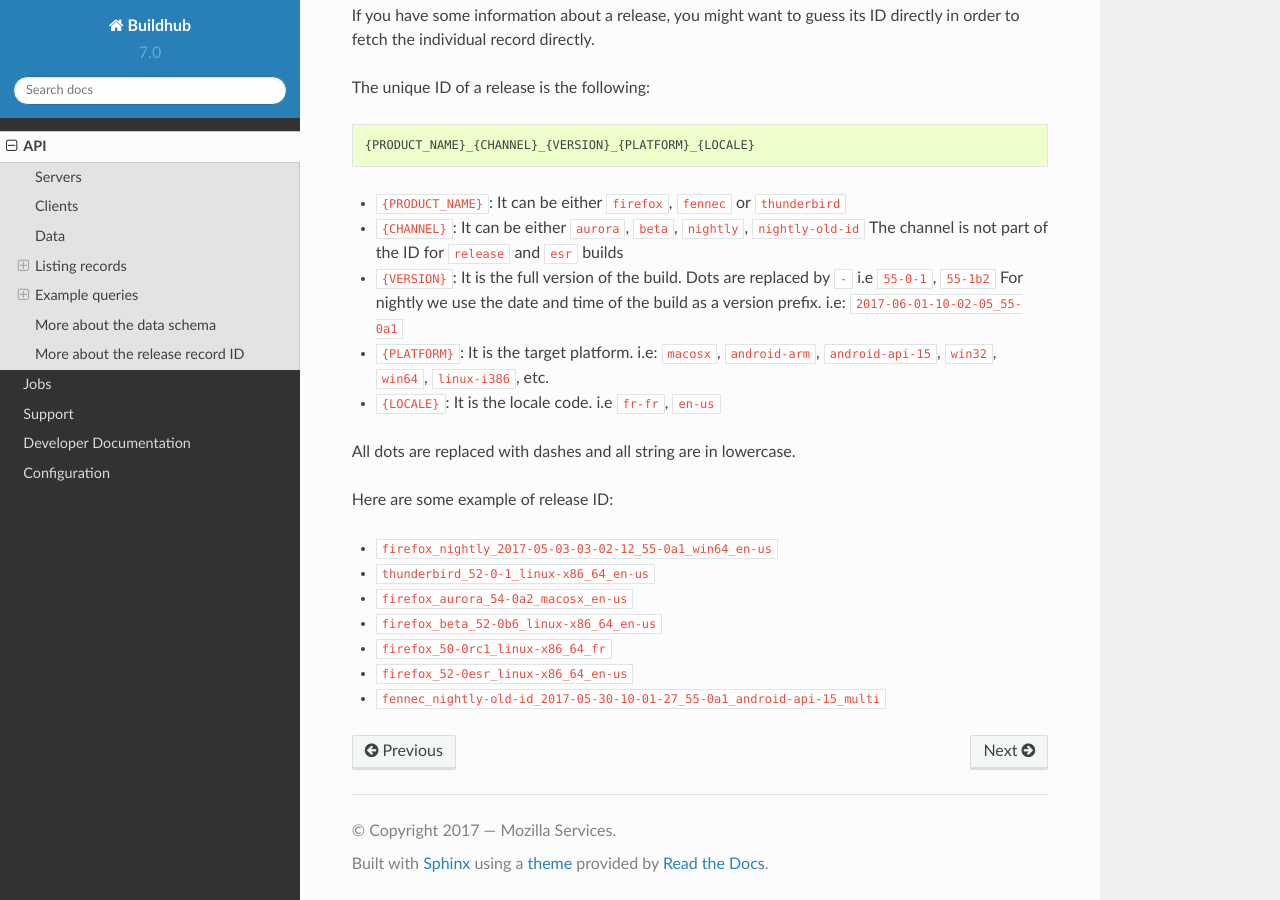
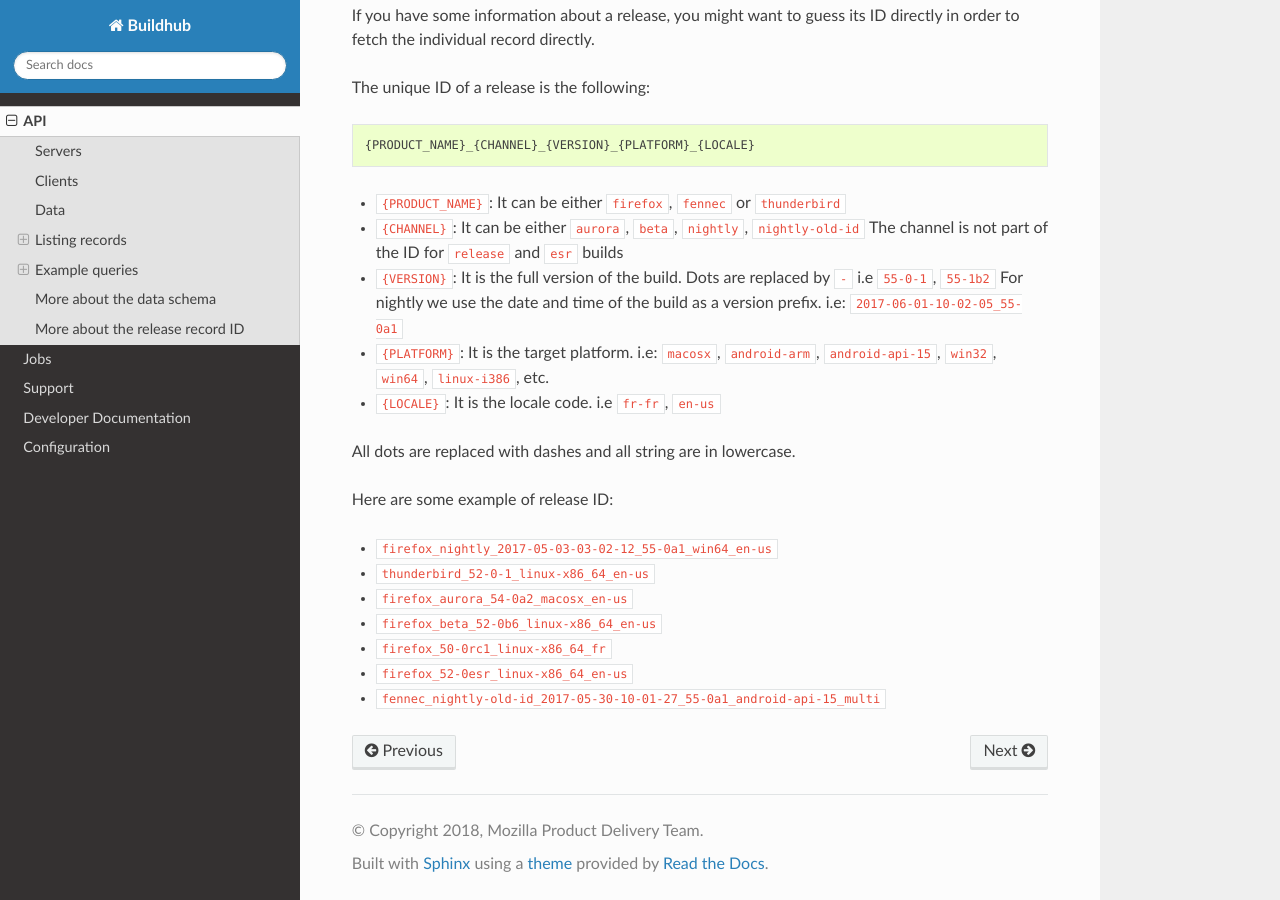
Before and after one commit to mozilla-services/buildhub, a Sphinx documentation site: the page built from docs/api.rst, in a window 1280 px wide and 900 px high, scrolled down 7007 px. Built offline with Sphinx 7.4.7 and the Read the Docs theme 2.0.0, drawn with Linux system fonts in a browser that asks for light colours; part of the change alters nothing that is shown; some of the changed text lies outside the part shown.

```diff
--- a/docs/api.rst
+++ b/docs/api.rst
@@ -178,7 +178,7 @@ Or the Python client:
 
     import kinto_http
 
-    client = kinto_http.Client("https://buildhub.prod.mozaws.net/v1")
+    client = kinto_http.Client(server_url="https://buildhub.prod.mozaws.net/v1")
     records = client.get_records(**{"build.id": "20110110192031", "_limit": 1, "pages": 1},
                                  bucket="build-hub", collection="releases")
     print(len(records) >= 1)
@@ -188,7 +188,7 @@ What is the Mercurial commit ID of a build ID?
 
 .. code-block:: python
 
-    client = kinto_http.Client("https://buildhub.prod.mozaws.net/v1")
+    client = kinto_http.Client(server_url="https://buildhub.prod.mozaws.net/v1")
     records = client.get_records(**{"build.id": "20110110192031", "_limit": 1, "pages": 1},
                                  bucket="build-hub", collection="releases")
     try:
--- a/docs/conf.py
+++ b/docs/conf.py
@@ -1,40 +1,40 @@
 # -*- coding: utf-8 -*-
 #
-# Buildhub documentation build configuration file, created by
-# sphinx-quickstart on Mon Feb  2 15:08:06 2015.
+# Configuration file for the Sphinx documentation builder.
 #
-# This file is execfile()d with the current directory set to its
-# containing dir.
-#
-# Note that not all possible configuration values are present in this
-# autogenerated file.
-#
-# All configuration values have a default; values that are commented out
-# serve to show the default.
+# This file does only contain a selection of the most common options. For a
+# full list see the documentation:
+# http://www.sphinx-doc.org/en/master/config
 
-import os
-import sys
-
-__HERE__ = os.path.dirname(os.path.abspath(__file__))
-
-on_rtd = os.environ.get('READTHEDOCS', None) == 'True'
-
-if not on_rtd:  # only import and set the theme if we're building docs locally
-    import sphinx_rtd_theme
-    html_theme = 'sphinx_rtd_theme'
-    html_theme_path = [sphinx_rtd_theme.get_html_theme_path()]
-
-# otherwise, readthedocs.io uses their theme by default, so no need to specify
-# it
+# -- Path setup --------------------------------------------------------------
 
 # If extensions (or modules to document with autodoc) are in another directory,
 # add these directories to sys.path here. If the directory is relative to the
 # documentation root, use os.path.abspath to make it absolute, like shown here.
-sys.path.insert(0, os.path.abspath(os.path.join('..')))
+#
+# import os
+# import sys
+# sys.path.insert(0, os.path.abspath('.'))
 
-# -- General configuration ------------------------------------------------
+
+# -- Project information -----------------------------------------------------
+
+project = 'Buildhub'
+copyright = '2018, Mozilla Product Delivery Team'
+author = 'Mozilla Product Delivery Team'
+
+# The short X.Y version
+version = ''
+# The full version, including alpha/beta/rc tags
+release = ''
+
+
+# -- General configuration ---------------------------------------------------
+
+keep_warnings = True
 
 # If your documentation needs a minimal Sphinx version, state it here.
+#
 # needs_sphinx = '1.0'
 
 # Add any Sphinx extension module names here, as strings. They can be
@@ -48,45 +48,132 @@ extensions = [
 ]
 
 # Add any paths that contain templates here, relative to this directory.
-templates_path = []
+templates_path = ['_templates']
 
-
-# The suffix of source filenames.
+# The suffix(es) of source filenames.
+# You can specify multiple suffix as a list of string:
+#
+# source_suffix = ['.rst', '.md']
 source_suffix = '.rst'
-
-# The encoding of source files.
-# source_encoding = 'utf-8-sig'
 
 # The master toctree document.
 master_doc = 'index'
 
-# General information about the project.
-project = 'Buildhub'
-copyright = '2017 — Mozilla Services'
-
-# The version info for the project you're documenting, acts as replacement for
-# |version| and |release|, also used in various other places throughout the
-# built documents.
+# The language for content autogenerated by Sphinx. Refer to documentation
+# for a list of supported languages.
 #
-# The short X.Y version.
-version = '7.0'
-# The full version, including alpha/beta/rc tags.
-release = '7.2.1'
+# This is also used if you do content translation via gettext catalogs.
+# Usually you set "language" from the command line for these cases.
+language = None
 
 # List of patterns, relative to source directory, that match files and
 # directories to ignore when looking for source files.
-exclude_patterns = ['_build']
+# This pattern also affects html_static_path and html_extra_path .
+exclude_patterns = ['_build', 'Thumbs.db', '.DS_Store']
 
 # The name of the Pygments (syntax highlighting) style to use.
 pygments_style = 'sphinx'
+
+
+def setup(app):
+    # path relative to _static
+    app.add_stylesheet('theme_overrides.css')
+
+
+# -- Options for HTML output -------------------------------------------------
+
+# The theme to use for HTML and HTML Help pages.  See the documentation for
+# a list of builtin themes.
+#
+# html_theme = 'alabaster'
+html_theme = 'sphinx_rtd_theme'
+
+# Theme options are theme-specific and customize the look and feel of a theme
+# further.  For a list of options available for each theme, see the
+# documentation.
+#
+# html_theme_options = {}
 
 # Add any paths that contain custom static files (such as style sheets) here,
 # relative to this directory. They are copied after the builtin static files,
 # so a file named "default.css" will overwrite the builtin "default.css".
 html_static_path = ['_static']
 
+# Custom sidebar templates, must be a dictionary that maps document names
+# to template names.
+#
+# The default sidebars (for documents that don't match any pattern) are
+# defined by theme itself.  Builtin themes are using these templates by
+# default: ``['localtoc.html', 'relations.html', 'sourcelink.html',
+# 'searchbox.html']``.
+#
+# html_sidebars = {}
+
+
+# -- Options for HTMLHelp output ---------------------------------------------
+
 # Output file base name for HTML help builder.
 htmlhelp_basename = 'Buildhubdoc'
+
+
+# -- Options for LaTeX output ------------------------------------------------
+
+latex_elements = {
+    # The paper size ('letterpaper' or 'a4paper').
+    #
+    # 'papersize': 'letterpaper',
+
+    # The font size ('10pt', '11pt' or '12pt').
+    #
+    # 'pointsize': '10pt',
+
+    # Additional stuff for the LaTeX preamble.
+    #
+    # 'preamble': '',
+
+    # Latex figure (float) alignment
+    #
+    # 'figure_align': 'htbp',
+}
+
+# Grouping the document tree into LaTeX files. List of tuples
+# (source start file, target name, title,
+#  author, documentclass [howto, manual, or own class]).
+latex_documents = [
+    (master_doc, 'Buildhub.tex', 'Buildhub Documentation',
+     'Mozilla Product Delivery Team', 'manual'),
+]
+
+
+# -- Options for manual page output ------------------------------------------
+
+# One entry per manual page. List of tuples
+# (source start file, name, description, authors, manual section).
+man_pages = [
+    (master_doc, 'buildhub', 'Buildhub Documentation',
+     [author], 1)
+]
+
+
+# -- Options for Texinfo output ----------------------------------------------
+
+# Grouping the document tree into Texinfo files. List of tuples
+# (source start file, target name, title, author,
+#  dir menu entry, description, category)
+texinfo_documents = [
+    (master_doc, 'Buildhub', 'Buildhub Documentation',
+     author, 'Buildhub', 'One line description of project.',
+     'Miscellaneous'),
+]
+
+
+# -- Options of extlinks --------------------------------------------------
+
+extlinks = {
+    'github': ('https://github.com/%s/', ''),
+    'rtd': ('https://%s.readthedocs.io', ''),
+    'blog': ('http://www.servicedenuages.fr/%s', '')
+}
 
 
 # -- Options for autodoc --------------------------------------------------
@@ -118,60 +205,3 @@ nitpick_ignore = [
     ('py:class', 'ViewSet'),
     ('py:class', 'Sequence')
 ]
-
-
-# -- Options of extlinks --------------------------------------------------
-
-extlinks = {
-    'github': ('https://github.com/%s/', ''),
-    'rtd': ('https://%s.readthedocs.io', ''),
-    'blog': ('http://www.servicedenuages.fr/%s', '')
-}
-
-
-# -- Substitutions
-
-
-# --
-def setup(app):
-    # path relative to _static
-    app.add_stylesheet('theme_overrides.css')
-
-
-# -- Options for intersphinx --------------------------------------------------
-
-
-# -- Options for LaTeX output ---------------------------------------------
-
-latex_elements = {}
-
-# Grouping the document tree into LaTeX files. List of tuples
-# (source start file, target name, title,
-#  author, documentclass [howto, manual, or own class]).
-latex_documents = [
-    ('index', 'Buildhub.tex', 'Buildhub Documentation',
-     'Mozilla Services — Da French Team', 'manual'),
-]
-
-
-# -- Options for manual page output ---------------------------------------
-
-# One entry per manual page. List of tuples
-# (source start file, name, description, authors, manual section).
-man_pages = [
-    ('index', 'kinto', 'Buildhub Documentation',
-     ['Mozilla Services — Da French Team'], 1)
-]
-
-
-# -- Options for Texinfo output -------------------------------------------
-
-# Grouping the document tree into Texinfo files. List of tuples
-# (source start file, target name, title, author,
-#  dir menu entry, description, category)
-texinfo_documents = [
-    ('index', 'Buildhub', 'Buildhub Documentation',
-     'Mozilla Services — Storage Team', 'Buildhub',
-     'A Mozilla project build interface.',
-     'Miscellaneous'),
-]
--- a/docs/requirements.txt
+++ b/docs/requirements.txt
@@ -1,4 +1,4 @@
-docutils<0.13
-Sphinx<1.6
+sphinx
+sphinx-autobuild
 sphinx_rtd_theme
 sphinxcontrib-httpdomain
```
Also changed, not shown: docs/_static/theme_overrides.css (line endings or trailing spaces), 2 other files.
